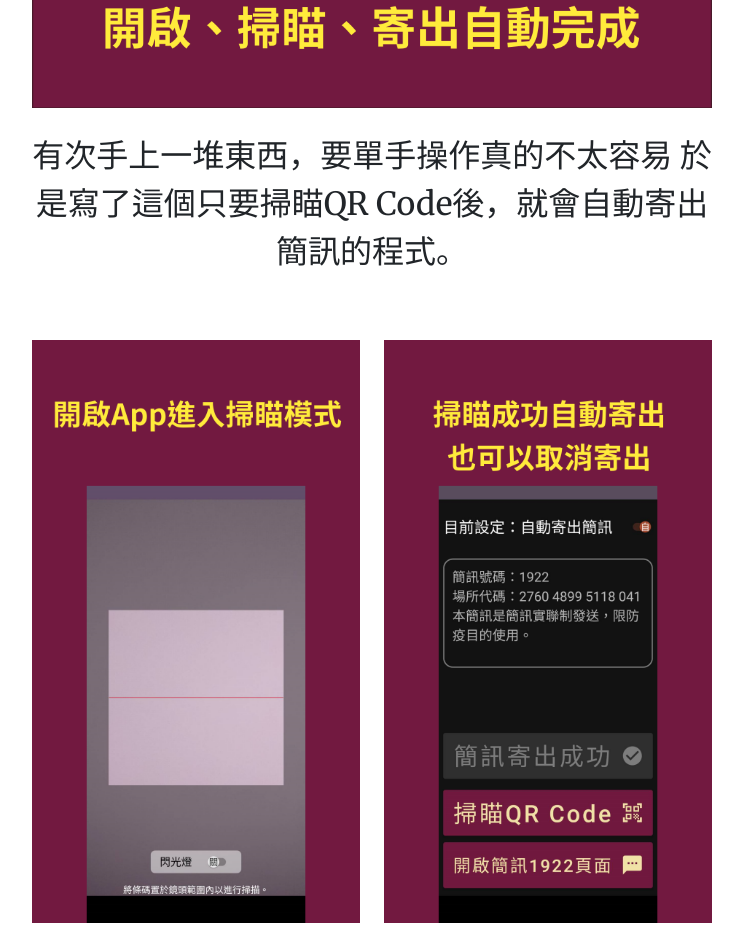
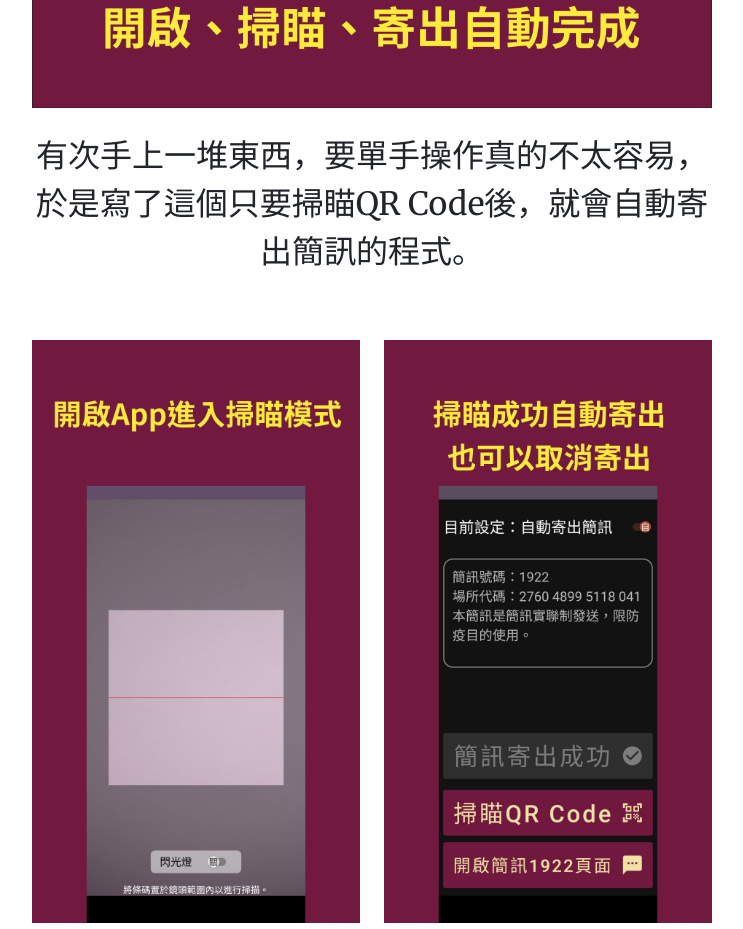
Before and after one commit to AndyAWD/andyawdComTw.github.io, a plain HTML site: page index.html in a window 1280 px wide. Shown: the part 6100-7029 px from the top of the page, without its empty margins (268-1011 px from the left). Drawn offline with nearby package versions, Linux system fonts and the light colour scheme; some packages are replaced by stand-ins of ours; a script that the page names is missing.

Commit message:
fix: 修正錯字

```diff
--- a/index.html
+++ b/index.html
@@ -170,7 +170,7 @@
                     <div class="col-lg-8 text-center">
                         <img class="img-fluid" src="assets/img/fastpass/fp00.png" alt="快速實聯宣傳頁"/>
                         <br></br>
-                        <p class="text-center fs-2">有次手上一堆東西，要單手操作真的不太容易 於是寫了這個只要掃瞄QR Code後，就會自動寄出簡訊的程式。</p>
+                        <p class="text-center fs-2">有次手上一堆東西，要單手操作真的不太容易，於是寫了這個只要掃瞄QR Code後，就會自動寄出簡訊的程式。</p>
                         <br></br>
                         <div class="row">
                             <div class="col">
```
